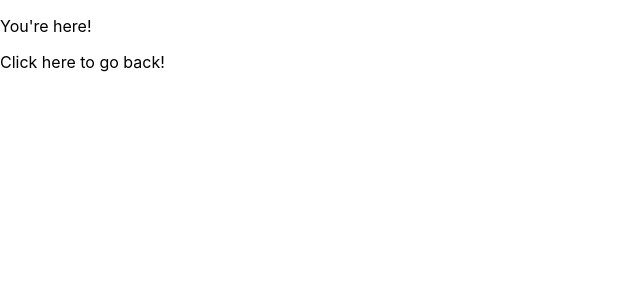
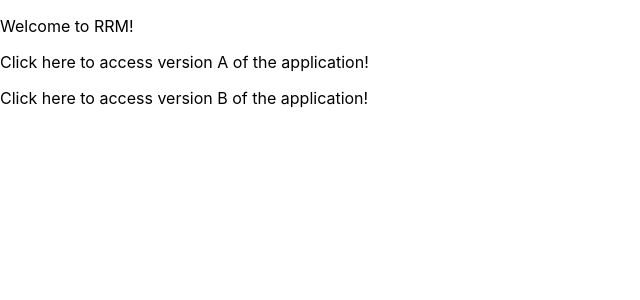
Before and after one commit to MiniMinstrel/reitz-road-map, a React (Create React App) app: page / in a window 1280 px wide. Shown: the top 300 px of the page, without its empty margins (0-640 px from the left). Built offline with nearby package versions, Linux system fonts and the light colour scheme; the HTML template or start-up script is replaced by a standard one.

Commit message:
App A & App B Decision Logic

```diff
--- a/src/App.js
+++ b/src/App.js
@@ -3,25 +3,38 @@ import './App.css';
 
 function App() {
 
-  const [entry, setEntry] = useState('')
+  const [entryKey, setEntryKey] = useState(0);
 
-  const clickHandler = (event) => {
-    setEntry(!entry);
+  const entryAHandler = (event) => {
+    setEntryKey(1);
   }
+
+  const entryBHandler = (event) => {
+    setEntryKey(2);
+  }
+
+  console.log(entryKey);
 
   let page;
 
-  if (entry) {
+  if (entryKey == 0) {
     page =
       <div>
        <p>Welcome to RRM!</p>
-       <p onClick={clickHandler}>Click here to access the application!</p>
+       <p onClick={entryAHandler}>Click here to access version A of the application!</p>
+       <p onClick={entryBHandler}>Click here to access version B of the application!</p>
       </div>
-  } else {
+  } else if (entryKey == 1) {
     page =
       <div>
         <p>You're here!</p>
-        <p onClick={clickHandler}>Click here to go back!</p>
+        <p>We're now going to load design A!</p>
+      </div>;
+  } else if (entryKey == 2) {
+    page =
+      <div>
+        <p>You're here!</p>
+        <p>We're now going to load design B!</p>
       </div>
   }
 
```
